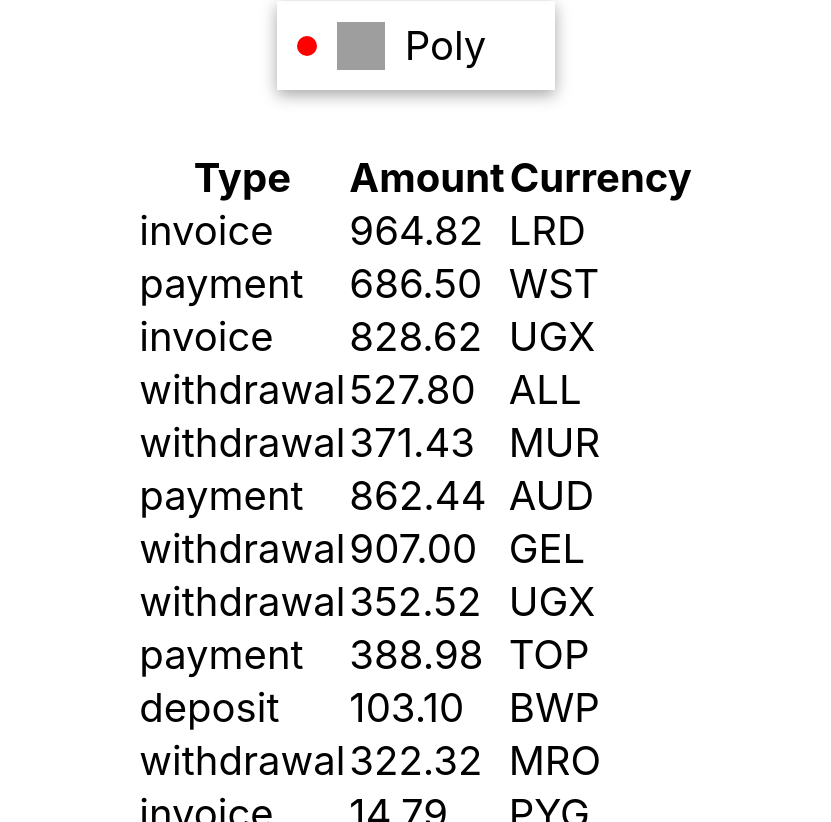
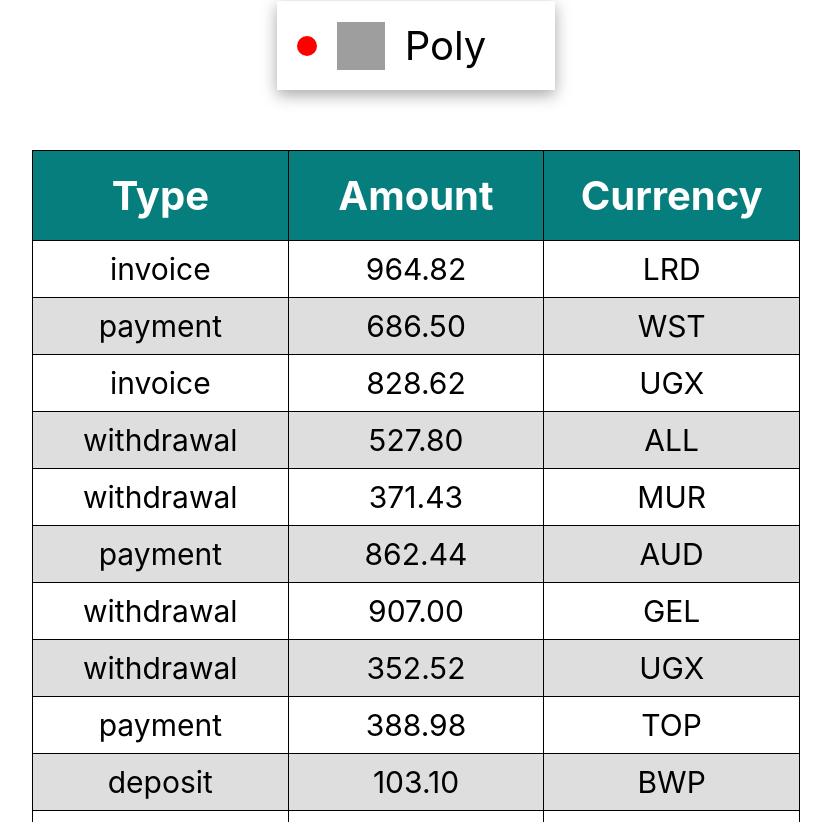
Before and after one commit to deyke66/goit-react-hw-01-components, a React (Create React App) app: page / in a window 1280 px wide. Shown: the part 1318-2140 px from the top of the page, without its empty margins (224-1055 px from the left). Built offline with nearby package versions, Linux system fonts and the light colour scheme; grey boxes are pictures that could not be loaded.

Commit message:
task-3-4-styles
finished all components

```diff
--- /dev/null
+++ b/src/components/transactions/transaction.module.css
@@ -0,0 +1,31 @@
+/* .history{
+    width: 600px;
+} */
+/* .head{
+    display: flex;
+    justify-content: space-between;
+} */
+
+.table {
+    table-layout: fixed;
+    width: 60%;
+    border-collapse: collapse;
+}
+.table th{
+    padding: 20px;
+    border: 1px solid black;
+    background-color: rgb(7, 126, 126);
+    color: white;
+}
+.body{
+    text-align: center;
+}
+
+.body tr:nth-child(even) {
+    background-color: rgb(222, 222, 222);
+}
+.body td{
+    border: 1px solid black;
+    padding: 10px;
+    font-size: 30px;
+}
--- a/src/components/transactions/transactions.jsx
+++ b/src/components/transactions/transactions.jsx
@@ -1,15 +1,17 @@
+import style from './transaction.module.css';
+
 export const TransactionHistory = ({ items }) => {
     return (
-      <table className="transaction-history">
+      <table className={style.table}>
         <thead>
-          <tr>
+          <tr className={style.head}>
             <th>Type</th>
             <th>Amount</th>
             <th>Currency</th>
           </tr>
         </thead>
 
-        <tbody>
+        <tbody className={style.body}>
           {items.map(item => (
             <tr key={item.id}>
               <td>{item.type}</td>
```
